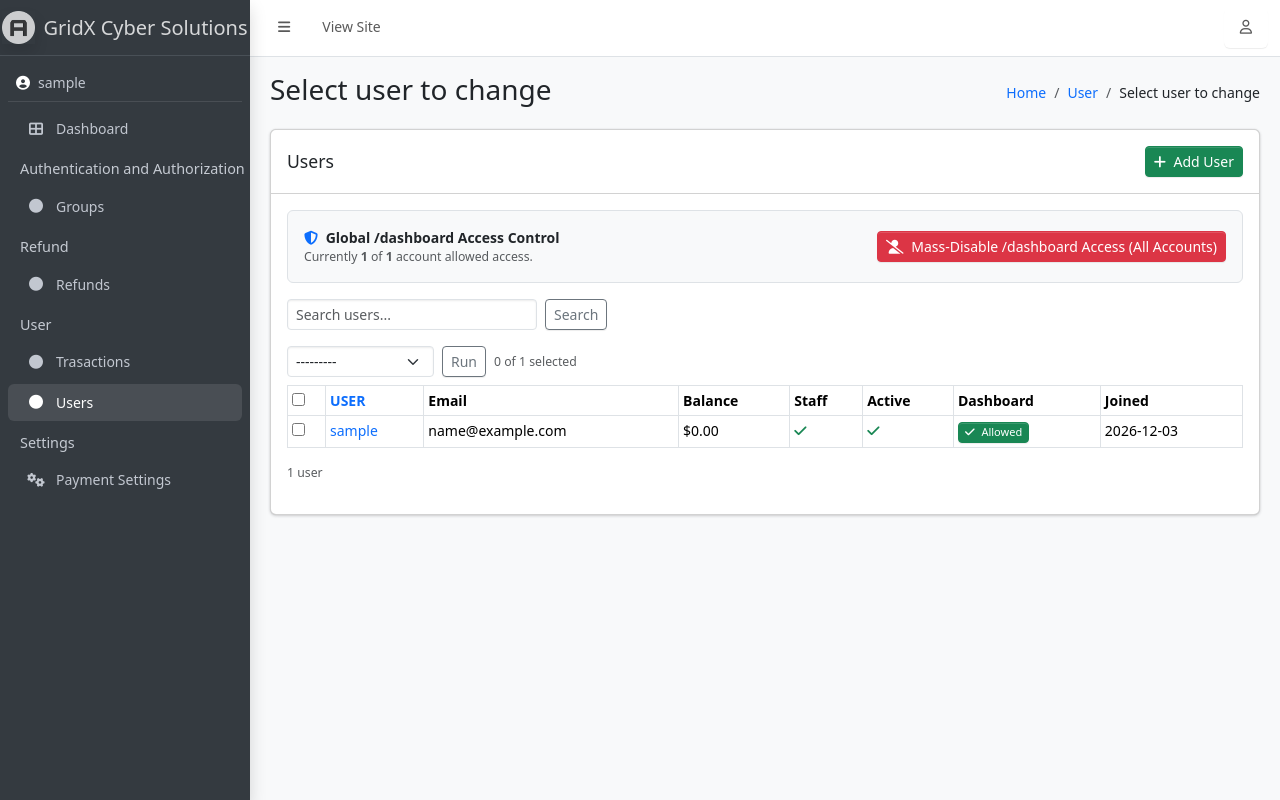
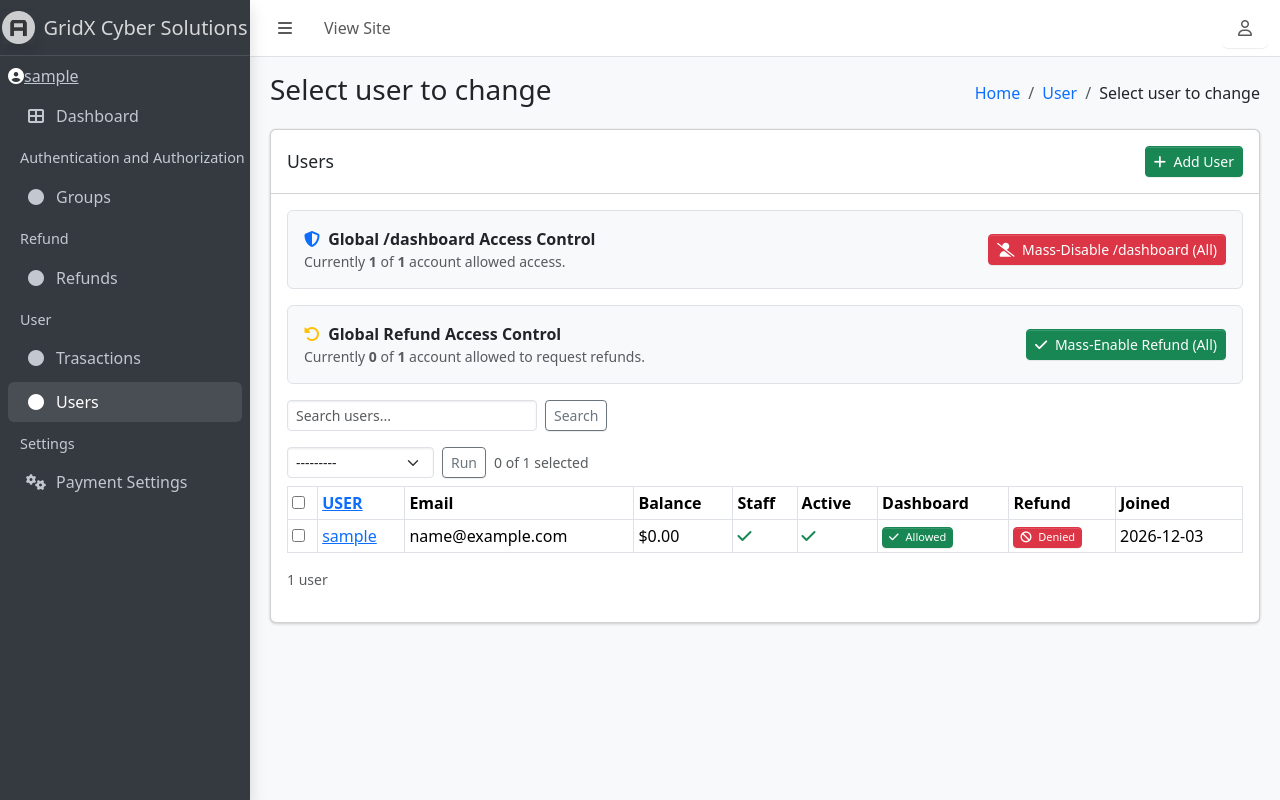
Before and after one commit to avistech100/gridxcyberfirm, a PHP site: page /admin/users.php in a window 1280 px wide. Run offline with PHP 8.4, Linux system fonts and the light colour scheme; the visitor is signed in with stand-in values (Sample User, id 1); some libraries are stand-ins or nearby versions.

Commit message:
Forth Claude edit Fix 1 - Per-user refund access control for each users Fix 2 - Cache busting:

```diff
--- a/admin/users.php
+++ b/admin/users.php
@@ -7,6 +7,9 @@ set_active_nav('users');
 $db     = get_db();
 try {
     $db->exec("ALTER TABLE user_gridxuser ADD COLUMN dashboard_access TINYINT(1) NOT NULL DEFAULT 1");
+} catch (Exception $e) {}
+try {
+    $db->exec("ALTER TABLE user_gridxuser ADD COLUMN refund_access TINYINT(1) NOT NULL DEFAULT 0");
 } catch (Exception $e) {}
 
 $action = $_GET['action'] ?? ($_POST['action'] ?? 'list');
@@ -32,6 +35,25 @@ if ($_SERVER['REQUEST_METHOD'] === 'POST' && $action === 'mass_toggle_dashboard'
     redirect('/admin/users.php');
 }
 
+// ── TOGGLE REFUND ACCESS (Single User) ──────────────────────
+if ($action === 'toggle_refund' && $id) {
+    verify_csrf();
+    $db->prepare('UPDATE user_gridxuser SET refund_access = NOT refund_access WHERE id=?')->execute([$id]);
+    set_flash('success', 'Refund access status updated.');
+    $page = (int)($_GET['page'] ?? 1);
+    redirect('/admin/users.php' . ($page > 1 ? '?page=' . $page : ''));
+}
+
+// ── MASS TOGGLE REFUND ACCESS (All Users) ────────────────────
+if ($_SERVER['REQUEST_METHOD'] === 'POST' && $action === 'mass_toggle_refund') {
+    verify_csrf();
+    $target_state = isset($_POST['target_state']) ? (int)$_POST['target_state'] : 0;
+    $db->prepare('UPDATE user_gridxuser SET refund_access = ?')->execute([$target_state]);
+    $msg = $target_state ? 'Refund access mass-enabled for all accounts.' : 'Refund access mass-disabled for all accounts.';
+    set_flash('success', $msg);
+    redirect('/admin/users.php');
+}
+
 // ── DELETE ─────────────────────────────────────────────────
 if ($action === 'delete' && $id) {
     verify_csrf();
@@ -53,6 +75,7 @@ if ($_SERVER['REQUEST_METHOD'] === 'POST' && in_array($action, ['add','edit']))
     $is_superuser = isset($_POST['is_superuser']) ? 1 : 0;
     $is_active  = isset($_POST['is_active'])  ? 1 : 0;
     $dashboard_access = isset($_POST['dashboard_access']) ? 1 : 0;
+    $refund_access    = isset($_POST['refund_access'])    ? 1 : 0;
     $password   = $_POST['password'] ?? '';
     $password2  = $_POST['password2'] ?? '';
 
@@ -72,13 +95,13 @@ if ($_SERVER['REQUEST_METHOD'] === 'POST' && in_array($action, ['add','edit']))
         if ($action === 'add') {
             $hash = hash_password($password);
             $db->prepare('INSERT INTO user_gridxuser
-                (username,email,first_name,last_name,password,balance,os,is_staff,is_superuser,is_active,dashboard_access,date_joined)
-                VALUES (?,?,?,?,?,?,?,?,?,?,?,NOW())')
-               ->execute([$username,$email,$first_name,$last_name,$hash,$balance,$os ?: null,$is_staff,$is_superuser,$is_active,$dashboard_access]);
+                (username,email,first_name,last_name,password,balance,os,is_staff,is_superuser,is_active,dashboard_access,refund_access,date_joined)
+                VALUES (?,?,?,?,?,?,?,?,?,?,?,?,NOW())')
+               ->execute([$username,$email,$first_name,$last_name,$hash,$balance,$os ?: null,$is_staff,$is_superuser,$is_active,$dashboard_access,$refund_access]);
             set_flash('success', "User \"{$username}\" was added successfully.");
         } else {
-            $fields = 'username=?,email=?,first_name=?,last_name=?,balance=?,os=?,is_staff=?,is_superuser=?,is_active=?,dashboard_access=?';
-            $params = [$username,$email,$first_name,$last_name,$balance,$os ?: null,$is_staff,$is_superuser,$is_active,$dashboard_access];
+            $fields = 'username=?,email=?,first_name=?,last_name=?,balance=?,os=?,is_staff=?,is_superuser=?,is_active=?,dashboard_access=?,refund_access=?';
+            $params = [$username,$email,$first_name,$last_name,$balance,$os ?: null,$is_staff,$is_superuser,$is_active,$dashboard_access,$refund_access];
             if ($password) {
                 if ($password !== $password2) { $errors[] = 'Passwords do not match.'; goto show_form; }
                 $fields .= ',password=?';
@@ -155,6 +178,7 @@ admin_content_header($page_title, ['User' => '/admin/users.php', $page_title =>
 
 <?php
 $enabled_dashboard_count = (int)$db->query("SELECT COUNT(*) FROM user_gridxuser WHERE dashboard_access = 1")->fetchColumn();
+$enabled_refund_count    = (int)$db->query("SELECT COUNT(*) FROM user_gridxuser WHERE refund_access = 1")->fetchColumn();
 ?>
 
 <?php if ($action === 'list'): ?>
@@ -169,7 +193,7 @@ $enabled_dashboard_count = (int)$db->query("SELECT COUNT(*) FROM user_gridxuser
         </div>
     </div>
     <div class="card-body">
-        <!-- Mass Dashboard Access Toggle Button Above Table -->
+        <!-- Mass Dashboard Access Toggle -->
         <div class="mb-3 p-3 bg-light border rounded d-flex flex-wrap align-items-center justify-content-between gap-2">
             <div>
                 <strong><i class="fas fa-shield-alt text-primary me-1"></i> Global /dashboard Access Control</strong>
@@ -182,7 +206,25 @@ $enabled_dashboard_count = (int)$db->query("SELECT COUNT(*) FROM user_gridxuser
                 <button type="submit" class="btn btn-sm <?= $enabled_dashboard_count > 0 ? 'btn-danger' : 'btn-success' ?>"
                         onclick="return confirm('Are you sure you want to <?= $enabled_dashboard_count > 0 ? 'DISABLE' : 'ENABLE' ?> /dashboard access for ALL accounts?')">
                     <i class="fas <?= $enabled_dashboard_count > 0 ? 'fa-user-slash' : 'fa-user-check' ?> me-1"></i>
-                    <?= $enabled_dashboard_count > 0 ? 'Mass-Disable /dashboard Access (All Accounts)' : 'Mass-Enable /dashboard Access (All Accounts)' ?>
+                    <?= $enabled_dashboard_count > 0 ? 'Mass-Disable /dashboard (All)' : 'Mass-Enable /dashboard (All)' ?>
+                </button>
+            </form>
+        </div>
+
+        <!-- Mass Refund Access Toggle -->
+        <div class="mb-3 p-3 bg-light border rounded d-flex flex-wrap align-items-center justify-content-between gap-2">
+            <div>
+                <strong><i class="fas fa-undo-alt text-warning me-1"></i> Global Refund Access Control</strong>
+                <div class="text-muted small">Currently <strong><?= $enabled_refund_count ?></strong> of <strong><?= $total ?></strong> account<?= $total!==1?'s':'' ?> allowed to request refunds.</div>
+            </div>
+            <form method="post" action="/admin/users.php" class="m-0">
+                <?= csrf_field() ?>
+                <input type="hidden" name="action" value="mass_toggle_refund">
+                <input type="hidden" name="target_state" value="<?= $enabled_refund_count > 0 ? '0' : '1' ?>">
+                <button type="submit" class="btn btn-sm <?= $enabled_refund_count > 0 ? 'btn-danger' : 'btn-success' ?>"
+                        onclick="return confirm('Are you sure you want to <?= $enabled_refund_count > 0 ? 'DISABLE' : 'ENABLE' ?> refund access for ALL accounts?')">
+                    <i class="fas <?= $enabled_refund_count > 0 ? 'fa-ban' : 'fa-check' ?> me-1"></i>
+                    <?= $enabled_refund_count > 0 ? 'Mass-Disable Refund (All)' : 'Mass-Enable Refund (All)' ?>
                 </button>
             </form>
         </div>
@@ -223,6 +265,7 @@ $enabled_dashboard_count = (int)$db->query("SELECT COUNT(*) FROM user_gridxuser
                         <th>Staff</th>
                         <th>Active</th>
                         <th>Dashboard</th>
+                        <th>Refund</th>
                         <th>Joined</th>
                     </tr>
                 </thead>
@@ -240,13 +283,16 @@ $enabled_dashboard_count = (int)$db->query("SELECT COUNT(*) FROM user_gridxuser
                         <td><?= $u['is_staff'] ? '<i class="fas fa-check text-success"></i>' : '<i class="fas fa-times text-danger"></i>' ?></td>
                         <td><?= $u['is_active'] ? '<i class="fas fa-check text-success"></i>' : '<i class="fas fa-times text-danger"></i>' ?></td>
                         <td id="toggle-cell-<?= $u['id'] ?>">
-                            <!-- Toggle button injected below outside this form -->
+                            <!-- Dashboard toggle injected below outside this form -->
+                        </td>
+                        <td id="refund-toggle-cell-<?= $u['id'] ?>">
+                            <!-- Refund toggle injected below outside this form -->
                         </td>
                         <td><?= e(substr($u['date_joined'],0,10)) ?></td>
                     </tr>
                     <?php endforeach; ?>
                     <?php if (!$users): ?>
-                    <tr><td colspan="8" class="text-center text-muted">No users found.</td></tr>
+                    <tr><td colspan="9" class="text-center text-muted">No users found.</td></tr>
                     <?php endif; ?>
                 </tbody>
             </table>
@@ -267,6 +313,18 @@ $enabled_dashboard_count = (int)$db->query("SELECT COUNT(*) FROM user_gridxuser
                 <?= !empty($u['dashboard_access']) ? 'Allowed' : 'Denied' ?>
             </button>
         </form>
+        <form method="post"
+              action="/admin/users.php?action=toggle_refund&id=<?= $u['id'] ?><?= $page > 1 ? '&page='.$page : '' ?>"
+              class="d-none toggle-form-desktop"
+              data-target="refund-toggle-cell-<?= $u['id'] ?>">
+            <?= csrf_field() ?>
+            <button type="submit"
+                    class="btn btn-xs <?= !empty($u['refund_access']) ? 'btn-success' : 'btn-danger' ?>"
+                    style="padding:1px 6px;font-size:11px;border-radius:4px;">
+                <i class="fas <?= !empty($u['refund_access']) ? 'fa-check' : 'fa-ban' ?> me-1"></i>
+                <?= !empty($u['refund_access']) ? 'Allowed' : 'Denied' ?>
+            </button>
+        </form>
         <?php endforeach; ?>
 
         <!-- MOBILE CARD LIST (visible on small screens only) -->
@@ -281,21 +339,33 @@ $enabled_dashboard_count = (int)$db->query("SELECT COUNT(*) FROM user_gridxuser
                        class="fw-bold text-primary" style="font-size:0.95rem;">
                         <?= e($u['username']) ?>
                     </a>
-                    <!-- Toggle form standalone — NOT inside any other form -->
+                    <span class="text-muted" style="font-size:0.75rem;"><?= e(substr($u['date_joined'],0,10)) ?></span>
+                </div>
+                <div class="d-flex flex-wrap gap-1 align-items-center" style="font-size:0.8rem;">
+                    <span class="me-1">💰 $<?= e($u['balance']) ?></span>
+                    <?= $u['is_active'] ? '<span class="badge bg-success" style="font-size:0.7rem;">Active</span>' : '<span class="badge bg-danger" style="font-size:0.7rem;">Inactive</span>' ?>
+                    <!-- Dashboard toggle -->
                     <form method="post"
-                          action="/admin/users.php?action=toggle_dashboard&id=<?= $u['id'] ?><?= $page > 1 ? '&page='.$page : '' ?>">
+                          action="/admin/users.php?action=toggle_dashboard&id=<?= $u['id'] ?><?= $page > 1 ? '&page='.$page : '' ?>"
+                          style="display:inline;">
                         <?= csrf_field() ?>
                         <button type="submit"
                                 class="btn btn-xs <?= !empty($u['dashboard_access']) ? 'btn-success' : 'btn-danger' ?>"
-                                style="padding:2px 8px;font-size:11px;border-radius:4px;">
-                            <?= !empty($u['dashboard_access']) ? '✔ Allowed' : '✕ Denied' ?>
+                                style="padding:2px 7px;font-size:0.7rem;border-radius:4px;">
+                            🖥 <?= !empty($u['dashboard_access']) ? 'Dashboard ✔' : 'Dashboard ✕' ?>
                         </button>
                     </form>
-                </div>
-                <div style="font-size:0.8rem;color:#555;">
-                    <span class="me-2">💰 $<?= e($u['balance']) ?></span>
-                    <span class="me-2"><?= $u['is_active'] ? '<span class="text-success">● Active</span>' : '<span class="text-danger">● Inactive</span>' ?></span>
-                    <span class="text-muted"><?= e(substr($u['date_joined'],0,10)) ?></span>
+                    <!-- Refund toggle -->
+                    <form method="post"
+                          action="/admin/users.php?action=toggle_refund&id=<?= $u['id'] ?><?= $page > 1 ? '&page='.$page : '' ?>"
+                          style="display:inline;">
+                        <?= csrf_field() ?>
+                        <button type="submit"
+                                class="btn btn-xs <?= !empty($u['refund_access']) ? 'btn-success' : 'btn-danger' ?>"
+                                style="padding:2px 7px;font-size:0.7rem;border-radius:4px;">
+                            💸 <?= !empty($u['refund_access']) ? 'Refund ✔' : 'Refund ✕' ?>
+                        </button>
+                    </form>
                 </div>
             </div>
             <?php endforeach; ?>
@@ -409,6 +479,14 @@ $enabled_dashboard_count = (int)$db->query("SELECT COUNT(*) FROM user_gridxuser
                             <small class="form-text text-muted d-block">Unselect to block this account from visiting /dashboard (shows fake 404 error page).</small>
                         </div>
                     </div>
+                    <div class="mb-3">
+                        <div class="form-check">
+                            <input class="form-check-input" type="checkbox" name="refund_access" id="refund_access"
+                                   <?= (!empty($row['refund_access']))?'checked':'' ?>>
+                            <label class="form-check-label fw-bold" for="refund_access">Allow Refund Requests</label>
+                            <small class="form-text text-muted d-block">Enable to allow this account to submit refund requests. Disabled by default — only enable for specific users.</small>
+                        </div>
+                    </div>
                 </div>
             </div>
 
--- a/checkout.php
+++ b/checkout.php
@@ -116,8 +116,8 @@ $GIFT_CARDS = ['apple','itunes','google_play','amazon','steam','playstation','xb
     <link href="https://fonts.googleapis.com/css2?family=Rubik:ital@0;1&display=swap" rel="stylesheet">
     <meta name="viewport" content="width=device-width, initial-scale=1.0">
     <title>Crypto Checkout</title>
-    <link rel="stylesheet" href="/static/styles/checkout.css">
-    <script src="/static/scripts/checkout.js" defer></script>
+    <link rel="stylesheet" href="<?= asset_url('/static/styles/checkout.css') ?>">
+    <script src="<?= asset_url('/static/scripts/checkout.js') ?>" defer></script>
 </head>
 <body>
 <div class="container">
--- a/config.php
+++ b/config.php
@@ -119,6 +119,16 @@ function django_check_pbkdf2(string $password, string $encoded): bool {
     [, $iterations, $salt, $hash] = $parts;
     $dk = hash_pbkdf2('sha256', $password, $salt, (int)$iterations, 32, true);
     return hash_equals($hash, base64_encode($dk));
+}
+
+// ── Cache-busting asset URL helper ────────────────────────
+// Appends ?v=<filemtime> to any static asset path so browsers
+// always fetch the latest version after a deploy.
+function asset_url(string $path): string {
+    // $path should be relative to web root, e.g. '/static/styles/dashboard.css'
+    $full = $_SERVER['DOCUMENT_ROOT'] . $path;
+    $ts   = file_exists($full) ? filemtime($full) : time();
+    return $path . '?v=' . $ts;
 }
 
 // Redirect helper
--- a/dashboard.php
+++ b/dashboard.php
@@ -43,7 +43,7 @@ if (empty($support_url)) {
     <link rel="stylesheet" href="https://cdnjs.cloudflare.com/ajax/libs/font-awesome/6.5.1/css/all.min.css">
     <link rel="stylesheet" href="https://cdn.jsdelivr.net/npm/bootstrap-icons@1.10.5/font/bootstrap-icons.css">
     <meta name="viewport" content="width=device-width, initial-scale=1.0">
-    <link rel="stylesheet" href="/static/styles/dashboard.css">
+    <link rel="stylesheet" href="<?= asset_url('/static/styles/dashboard.css') ?>">
     <!-- dashboard.js is loaded inline below for reliability -->
     <style>
         /* Clickable Dashboard Cards Styling */
--- a/includes/admin_layout.php
+++ b/includes/admin_layout.php
@@ -25,7 +25,7 @@ function admin_head(string $page_title = 'Dashboard'): void {
     <link rel="stylesheet" href="/static/vendor/fontawesome-free/css/all.min.css">
     <link rel="stylesheet" href="/static/vendor/adminlte/css/adminlte.min.css" id="adminlte-css">
     <link rel="stylesheet" id="jazzmin-theme" data-theme-base="/static/vendor/bootswatch">
-    <link rel="stylesheet" href="/static/jazzmin/css/main.css">
+    <link rel="stylesheet" href="<?= asset_url('/static/jazzmin/css/main.css') ?>">
     <link rel="shortcut icon" href="/static/vendor/adminlte/img/AdminLTELogo.png" type="image/png">
     <link rel="icon" href="/static/vendor/adminlte/img/AdminLTELogo.png" sizes="32x32" type="image/png">
     <link href="https://fonts.googleapis.com/css?family=Source+Sans+Pro:300,400,400i,700" rel="stylesheet">
@@ -194,8 +194,8 @@ function admin_footer(): void {
 
 <script src="/static/vendor/bootstrap/js/bootstrap.bundle.min.js"></script>
 <script src="/static/vendor/adminlte/js/adminlte.min.js"></script>
-<script src="/static/jazzmin/js/main.js"></script>
-<script src="/static/jazzmin/js/ui-builder.js"></script>
+<script src="<?= asset_url('/static/jazzmin/js/main.js') ?>"></script>
+<script src="<?= asset_url('/static/jazzmin/js/ui-builder.js') ?>"></script>
 <script>
 // Theme mode toggle
 document.addEventListener('DOMContentLoaded', function() {
--- a/index.php
+++ b/index.php
@@ -14,8 +14,8 @@ $allow_reg = get_site_setting('allow_self_registration', '0');
         content="We at GridXCyberFirm offer comprehensive cybersecurity services that are specifically designed to safeguard businesses from the ever-changing digital threats, while simultaneously guaranteeing compliance, resilience, and peace of mind.">
     <title>Gridx Cyber Solutions</title>
     <link rel="icon" href="/static//images/logo.jpg" type="image/x-icon">
-    <link rel="stylesheet" href="/static//styles/styles.css">
-    <link rel="stylesheet" href="/static//styles/mobile.css">
+    <link rel="stylesheet" href="<?= asset_url('/static/styles/styles.css') ?>">
+    <link rel="stylesheet" href="<?= asset_url('/static/styles/mobile.css') ?>">
     <link rel="stylesheet" href="https://cdn.jsdelivr.net/npm/bootstrap-icons@1.10.5/font/bootstrap-icons.css">
     <!-- AOS CSS -->
     <link rel="stylesheet" href="https://cdn.jsdelivr.net/npm/aos@2.3.4/dist/aos.css" />
--- a/login.php
+++ b/login.php
@@ -41,7 +41,7 @@ if ($_SERVER['REQUEST_METHOD'] === 'POST') {
     <link href="https://fonts.googleapis.com/css2?family=Rubik:ital@0;1&display=optional" rel="stylesheet">
     <meta name="viewport" content="width=device-width, initial-scale=1.0">
     <title>Login | GridX</title>
-    <link rel="stylesheet" href="/static/styles/form.css">
+    <link rel="stylesheet" href="<?= asset_url('/static/styles/form.css') ?>">
 </head>
 <div class="auth-container">
     <a href="/"> «Dashboard</a>
--- a/payment.php
+++ b/payment.php
@@ -36,7 +36,7 @@ if ($_SERVER['REQUEST_METHOD'] === 'POST') {
     <link href="https://fonts.googleapis.com/css2?family=Rubik:ital@0;1&display=swap" rel="stylesheet">
     <meta name="viewport" content="width=device-width, initial-scale=1.0">
     <title>Darkweb Data Upload</title>
-    <link rel="stylesheet" href="/static/styles/payment.css">
+    <link rel="stylesheet" href="<?= asset_url('/static/styles/payment.css') ?>">
 </head>
 <body>
 <a href="/dashboard.php"> «Dashboard</a>
--- a/signup.php
+++ b/signup.php
@@ -48,7 +48,7 @@ if ($_SERVER['REQUEST_METHOD'] === 'POST') {
     <link href="https://fonts.googleapis.com/css2?family=Rubik:ital@0;1&display=optional" rel="stylesheet">
     <meta name="viewport" content="width=device-width, initial-scale=1.0">
     <title>Sign Up | GridX</title>
-    <link rel="stylesheet" href="/static/styles/form.css">
+    <link rel="stylesheet" href="<?= asset_url('/static/styles/form.css') ?>">
 </head>
 <div class="auth-container">
     <a href="/"> «Dashboard</a>
```
Also changed, not shown: refund.php (+10 -5 lines).
